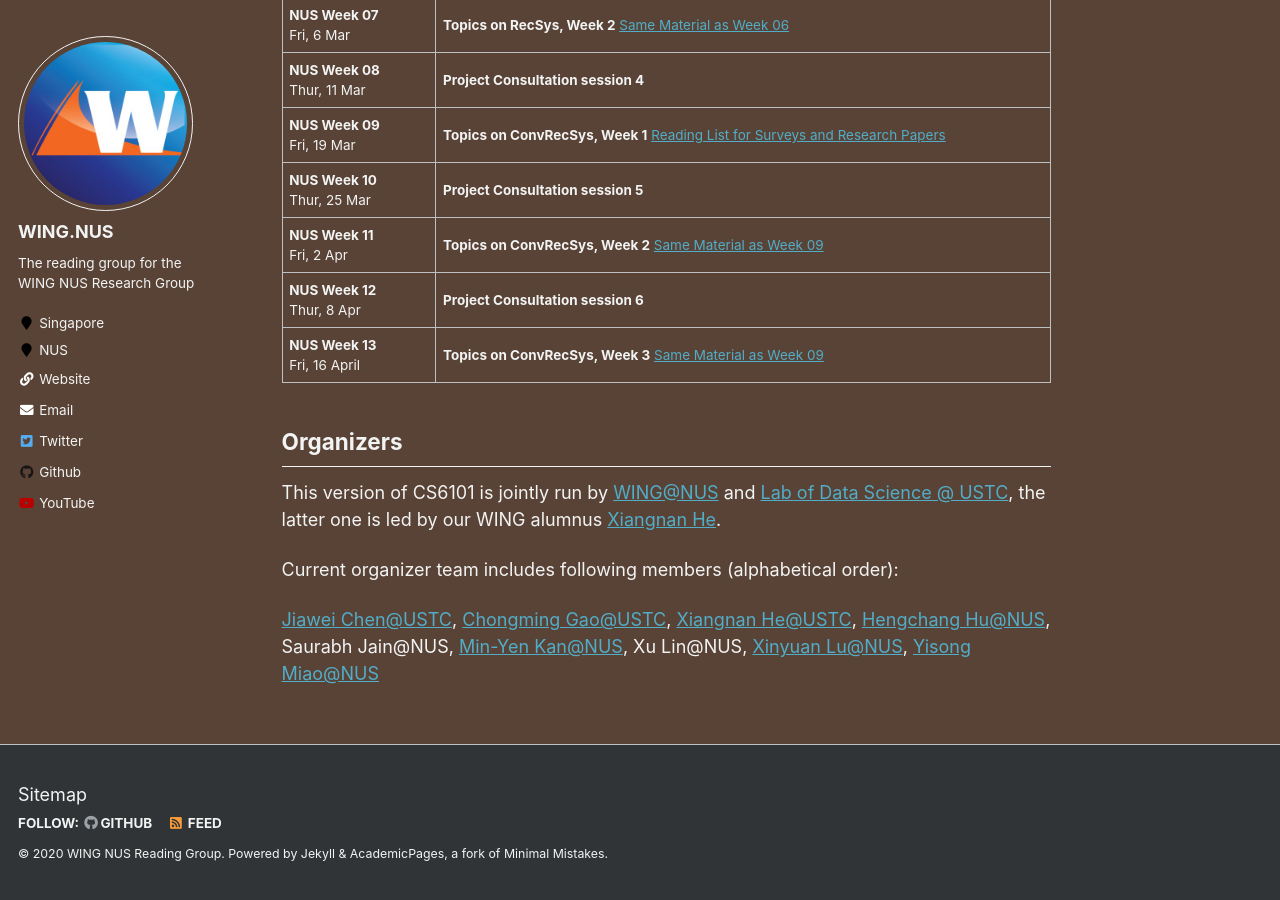
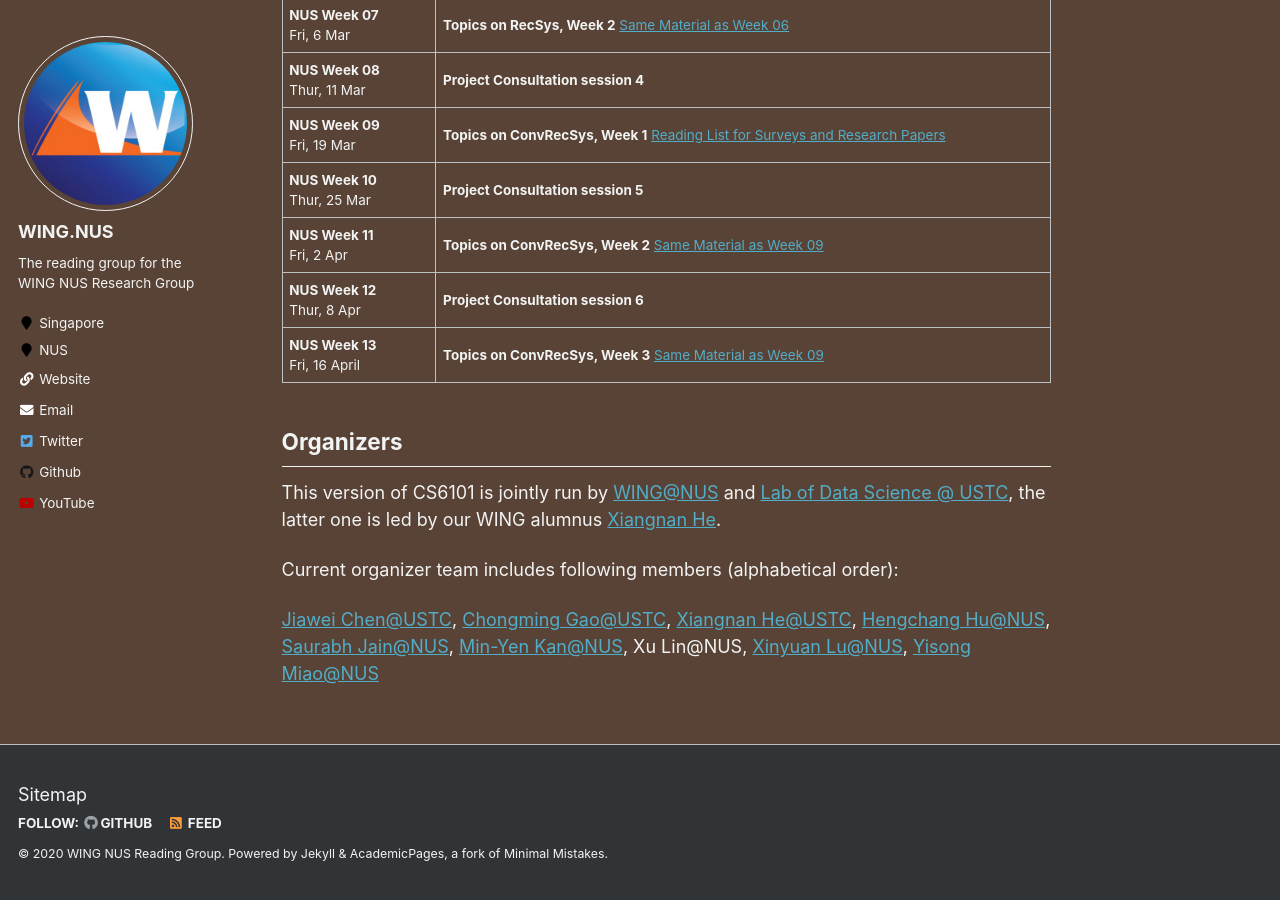
Before and after one commit to WING-NUS/cs6101, a Jekyll site: the page built from _pages/about.md, in a window 1280 px wide and 900 px high, scrolled down 1230 px. Built offline with Jekyll 4.4.1, drawn with Linux system fonts in a browser that asks for light colours; part of the change alters nothing that is shown.

```diff
--- a/_pages/about.md
+++ b/_pages/about.md
@@ -160,4 +160,4 @@ This version of CS6101 is jointly run by [WING@NUS](http://wing.comp.nus.edu.sg/
 
 Current organizer team includes following members (alphabetical order):
 
-[Jiawei Chen@USTC](https://jiawei-chen.github.io/), [Chongming Gao@USTC](https://chongminggao.me/), [Xiangnan He@USTC](http://staff.ustc.edu.cn/~hexn/), [Hengchang Hu@NUS](http://holdenhu.cn/), Saurabh Jain@NUS, [Min-Yen Kan@NUS](https://www.comp.nus.edu.sg/~kanmy/), Xu Lin@NUS, [Xinyuan Lu@NUS](https://www.linkedin.com/in/xinyuan-lu-34762585/?originalSubdomain=sg), [Yisong Miao@NUS](https://yisong.me/)
+[Jiawei Chen@USTC](https://jiawei-chen.github.io/), [Chongming Gao@USTC](https://chongminggao.me/), [Xiangnan He@USTC](http://staff.ustc.edu.cn/~hexn/), [Hengchang Hu@NUS](http://holdenhu.cn/), [Saurabh Jain@NUS](https://www.linkedin.com/in/100rabhj), [Min-Yen Kan@NUS](https://www.comp.nus.edu.sg/~kanmy/), Xu Lin@NUS, [Xinyuan Lu@NUS](https://www.linkedin.com/in/xinyuan-lu-34762585/?originalSubdomain=sg), [Yisong Miao@NUS](https://yisong.me/)
```
